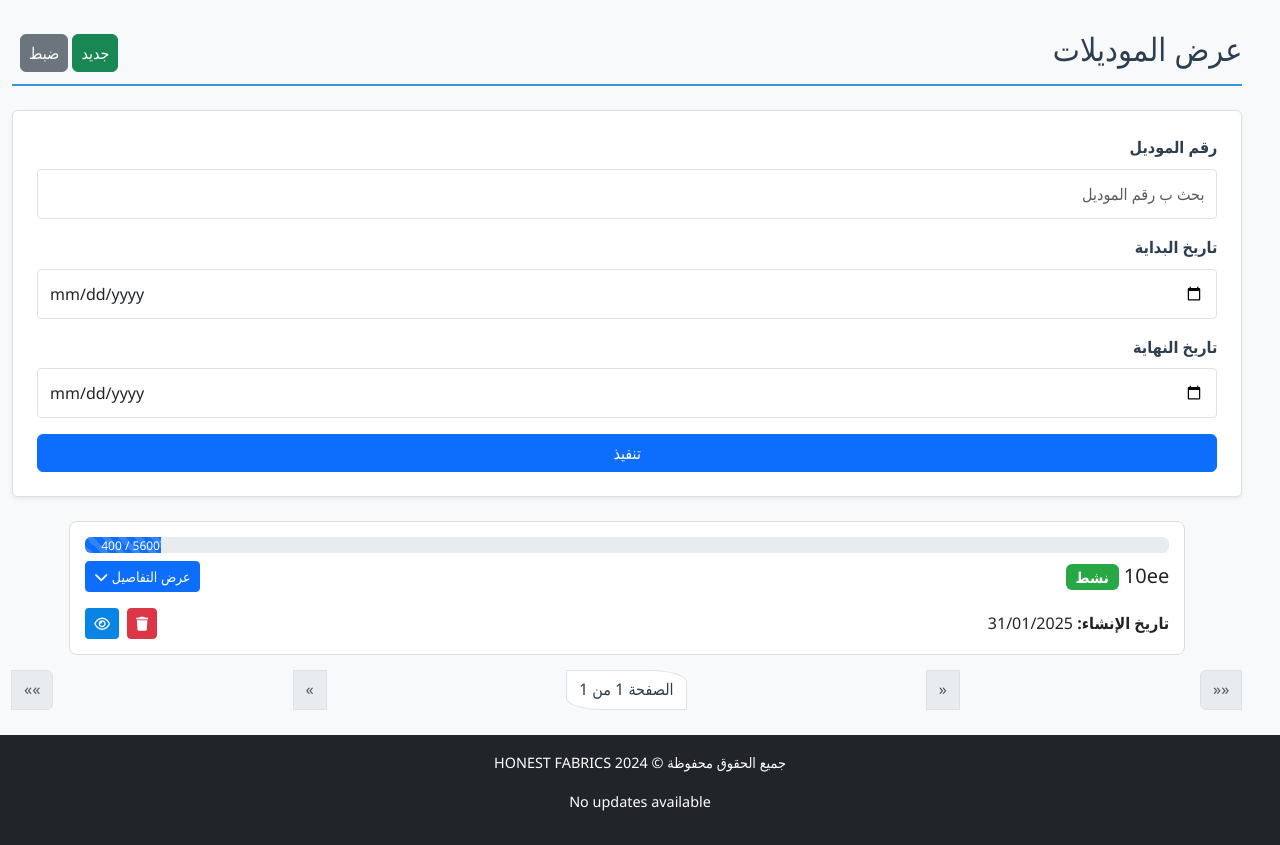
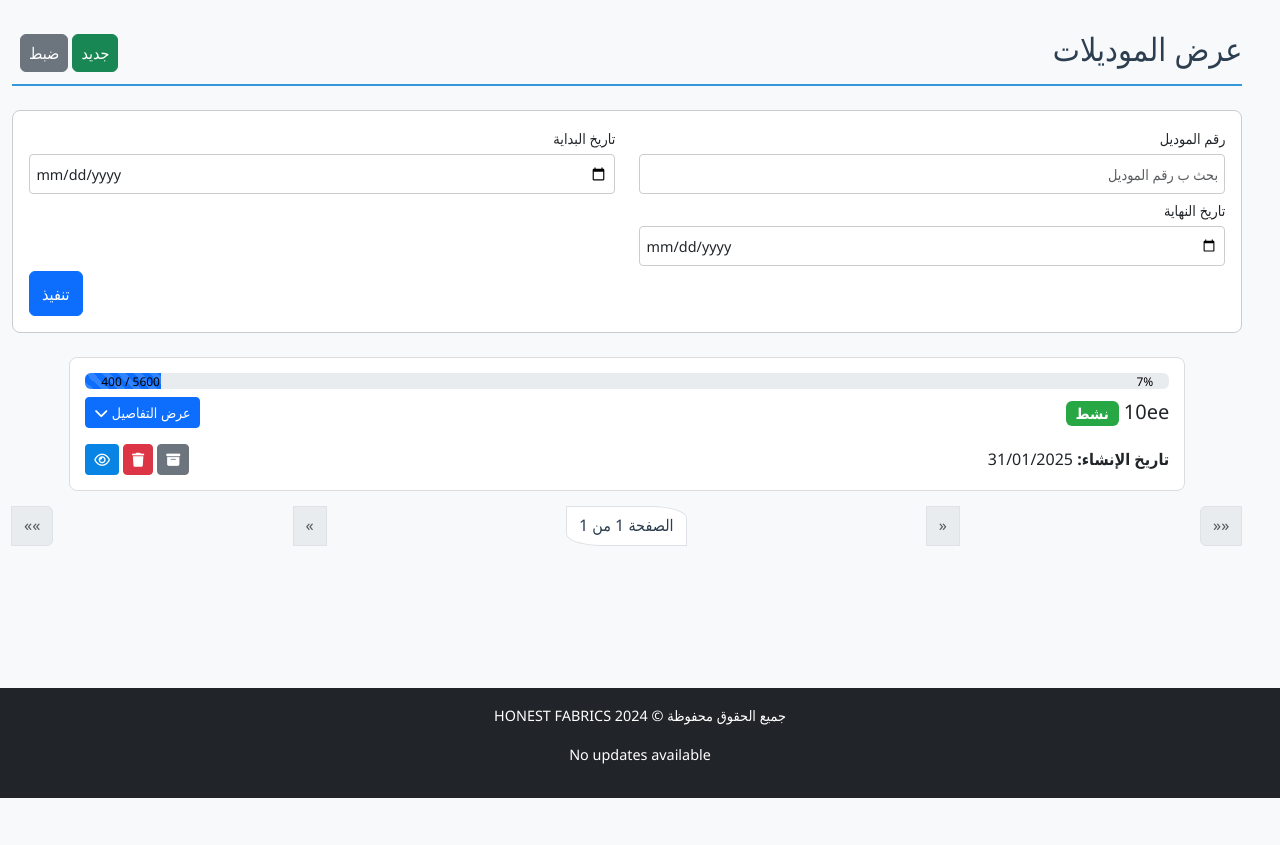
Before and after one commit to mego354/Honest, a Django app: page /production/ in a window 1280 px wide. Shown: the part 74-919 px from the top of the page. After the commit the page ends 872 px from the top, so only its background shows below. Run offline with Django 5.2, Linux system fonts and the light colour scheme; data comes from the database, SQL or seed files in the repository; both versions use the stored data as it was after the commit.

Commit message:
add archive button

```diff
--- a/cloth/static/cloth/styless.css
+++ b/cloth/static/cloth/stylesx.css
@@ -33,8 +37,7 @@ body {
 .body-div {
     margin: 2%;
     max-width: 98%;
-    /* background-color: azure; */
-    min-height: 81vh;
+    min-height: 82vh;
 }
 
 /* Navbar */
@@ -217,9 +229,65 @@ body {
     box-shadow: 0 0 5px var(--primary-color);
 }
 
+/* Base styling for the form container */
+.filter-form-flex {
+    display: flex;
+    flex-wrap: wrap;
+    padding: 1rem;
+    border: 1px solid #ccc;
+    border-radius: 8px;
+    background-color: #fff;
+    justify-content: space-between;
+    column-gap: 2px;
+    direction: rtl; /* Ensure right-to-left layout */
+}
+
+/* Style for each form group (label + input) */
+.filter-form-flex .form-group {
+    display: flex;
+    flex-direction: column;
+    margin-bottom: 5px;
+    width: 49%;
+}
+
+/* Label styling */
+.filter-form-flex .form-label {
+    font-size: 0.9rem;
+    margin-bottom: 0.25rem;
+}
+
+/* General input styling */
+.filter-form-flex .form-control {
+    border: 1px solid #ccc;
+    border-radius: 4px;
+    padding: 0.4rem;
+    font-size: 0.9rem;
+}
+
+/* Custom width and height for specific inputs */
+.filter-form-flex input[type="text"],
+.filter-form-flex input[type="number"],
+.filter-form-flex input[type="date"] {
+    width: 100%;
+    height: 40px;
+}
+
+/* Submit button container */
+.submit-container {
+    display: flex;
+    justify-content: flex-end; /* Align the button to the left */
+    width: 100%;
+}
+
+/* Style for the submit button */
+.filter-form-flex .submit-btn {
+    width: auto;  /* Adjust width as needed */
+    height: 45px;
+    font-size: 1rem;
+}
+
 /* Scoped Styles for Order Form */
 #order-form-wrapper {
-    /* max-width: 1000px; */
     margin: auto;
     padding: 20px;
     background-color: #ffffff;
--- a/cloth/templates/cloth/balance.html
+++ b/cloth/templates/cloth/balance.html
@@ -15,7 +15,7 @@
 
 {% block body %}
     <h2 class="section-title pt-4">سجل رصيد القماش</h2>
-    <form method="get" class="filter-form mb-4 p-4 rounded shadow-sm">
+    <form method="get" class="filter-form-flex mb-4 p-4 rounded shadow-sm">
         {% for filter_field in filter_fields %}
         <div class="form-group mb-3">
             <label for="filter_{{ forloop.counter }}" class="form-label">{{ filter_field.verbose_name }}</label>
@@ -26,7 +26,9 @@
         </div>
         {% endfor %}
 
-        <button type="submit" class="btn btn-primary w-100">تنفيذ</button>
+        <div class="submit-container">
+            <button type="submit" class="btn btn-primary submit-btn">تنفيذ</button>
+        </div>
     </form>
 
     <!-- Responsive Table -->
--- a/cloth/templates/cloth/cut.html
+++ b/cloth/templates/cloth/cut.html
@@ -15,7 +15,7 @@
 {% block body %}
     <h2 class="section-title pt-4">سجل تحويلات القص</h2>
 
-    <form method="get" class="filter-form mb-4 p-4 rounded shadow-sm">
+    <form method="get" class="filter-form-flex mb-4 p-4 rounded shadow-sm">
         {% for filter_field in filter_fields %}
         <div class="form-group mb-3">
             <label for="filter_{{ forloop.counter }}" class="form-label">{{ filter_field.verbose_name }}</label>
@@ -26,7 +26,9 @@
         </div>
         {% endfor %}
 
-        <button type="submit" class="btn btn-primary w-100">تنفيذ</button>
+        <div class="submit-container">
+            <button type="submit" class="btn btn-primary submit-btn">تنفيذ</button>
+        </div>
     </form>
 
     <!-- Responsive Table -->
--- a/cloth/templates/cloth/layout.html
+++ b/cloth/templates/cloth/layout.html
@@ -11,7 +11,7 @@
     <!-- Font Awesome -->
     <link rel="stylesheet" href="https://cdnjs.cloudflare.com/ajax/libs/font-awesome/6.7.1/css/all.min.css" />
     <!-- Custom CSS -->
-    <link rel="stylesheet" href={% static "cloth/styless.css" %}>
+    <link rel="stylesheet" href={% static "cloth/stylesx.css" %}>
 </head>
 <body>
     {% if messages %}
--- a/cloth/templates/cloth/return.html
+++ b/cloth/templates/cloth/return.html
@@ -15,7 +15,7 @@
 {% block body %}
     <h2 class="section-title pt-4">سجل مرتجعات القص</h2>
 
-    <form method="get" class="filter-form mb-4 p-4 rounded shadow-sm">
+    <form method="get" class="filter-form-flex mb-4 p-4 rounded shadow-sm">
         {% for filter_field in filter_fields %}
         <div class="form-group mb-3">
             <label for="filter_{{ forloop.counter }}" class="form-label">{{ filter_field.verbose_name }}</label>
@@ -26,7 +26,9 @@
         </div>
         {% endfor %}
 
-        <button type="submit" class="btn btn-primary w-100">تنفيذ</button>
+        <div class="submit-container">
+            <button type="submit" class="btn btn-primary submit-btn">تنفيذ</button>
+        </div>
     </form>
 
     <!-- Responsive Table -->
--- a/cloth/templates/cloth/statistics.html
+++ b/cloth/templates/cloth/statistics.html
@@ -15,7 +15,7 @@
 {% block body %}
     <h2 class="section-title pt-4">سجل الاحصائيات</h2>
 
-    <form method="get" class="filter-form mb-4 p-4 rounded shadow-sm">
+    <form method="get" class="filter-form-flex mb-4 p-4 rounded shadow-sm">
         {% for filter_field in filter_fields %}
         <div class="form-group mb-3">
             <label for="filter_{{ forloop.counter }}" class="form-label">{{ filter_field.verbose_name }}</label>
@@ -26,7 +26,9 @@
         </div>
         {% endfor %}
 
-        <button type="submit" class="btn btn-primary w-100">تنفيذ</button>
+        <div class="submit-container">
+            <button type="submit" class="btn btn-primary submit-btn">تنفيذ</button>
+        </div>
     </form>
 
     <!-- Responsive Table -->
--- a/core/settings.py
+++ b/core/settings.py
@@ -12,7 +12,7 @@ STATIC_URL = 'static/'
 STATIC_ROOT = 'cloth/static'
 
 Hosted = True
-# Hosted = False
+Hosted = False
 if Hosted:
     DEBUG = False
     ALLOWED_HOSTS = ['honestfabrics.pythonanywhere.com']
--- a/production/forms.py
+++ b/production/forms.py
@@ -30,7 +30,7 @@ class ProductionPieceForm(forms.ModelForm):
 
 class ProductionForm(forms.Form):
     model = forms.ModelChoiceField(
-        queryset=Model.objects.all(),
+        queryset=Model.objects.filter(is_archive=False),
         label="اختر الموديل",
         widget=forms.Select(attrs={'class': 'form-control'})
     )
--- a/production/models.py
+++ b/production/models.py
@@ -5,6 +5,7 @@ class Model(models.Model):
     id = models.AutoField(primary_key=True, verbose_name="الرمز")
     model_number = models.CharField(max_length=50, verbose_name="رقم الموديل", unique=True)
     created_at = models.DateTimeField(verbose_name="تاريخ الإنشاء", default=now)
+    is_archive = models.BooleanField(default=False)
 
     class Meta:
         ordering = ['-created_at']
--- a/production/templates/production/detail_model.html
+++ b/production/templates/production/detail_model.html
@@ -59,6 +59,12 @@
                 <div class="row info-card shadow-sm rounded">
                     <h5 class="col text-center"><strong>اجمالي الاطقم</strong></h5>
                     <h5 class="col text-center">{{ total_sizes_pieces }}</h5>
+                </div>
+            </div>
+            <div class="col-md-6 col-sm-12">
+                <div class="row info-card shadow-sm rounded">
+                    <h5 class="col text-center"><strong>عدد الدست</strong></h5>
+                    <h5 class="col text-center">{{ total_Dozens }}</h5>
                 </div>
             </div>
         </div>
--- a/production/templates/production/list_model.html
+++ b/production/templates/production/list_model.html
@@ -22,21 +22,24 @@
         </div>
     </div>
 
-    <form method="get" class="filter-form mb-4 p-4 rounded shadow-sm">
+    <form method="get" class="filter-form-flex">
         {% for filter_field in filter_fields %}
-        <div class="form-group mb-3">
-            <label for="filter_{{ forloop.counter }}" class="form-label">{{ filter_field.verbose_name }}</label>
+          <div class="form-group">
+            <label for="filter_{{ forloop.counter }}" class="form-label">
+              {{ filter_field.verbose_name }}
+            </label>
             <input
-                type="{% if filter_field.field_name in 'start_date end_date' %}date{% else %}text{% endif %}"
+              type="{% if filter_field.field_name in 'start_date end_date' %}date{% elif filter_field.field_name in 'quantity price' %}number{% else %}text{% endif %}"
               id="filter_{{ forloop.counter }}"
               name="{{ filter_field.field_name }}"
               placeholder="بحث ب {{ filter_field.verbose_name }}"
-                class="form-control"
-                value="{{ filter_field.value }}">
+              class="form-control">
           </div>
         {% endfor %}
+        <div class="submit-container">
+            <button type="submit" class="btn btn-primary submit-btn">تنفيذ</button>
+        </div>
 
-        <button type="submit" class="btn btn-primary w-100">تنفيذ</button>
       </form>
 
 </head>
@@ -46,14 +49,16 @@
         <div class="model-card">
 
             {% with usage=model.get_usage_percentage %}
-            <div dir="ltr" class="progress mb-2">
+            <div dir="ltr" class="progress mb-2 position-relative">
                 <div class="progress-bar progress-bar-striped {{ usage.percent_style }}"
                      role="progressbar"
                      style="width: {{ usage.percent }}%"
                      aria-valuenow="{{ usage.used_amount }}"
                      aria-valuemin="0"
                      aria-valuemax="{{ usage.total_amount }}">
-                    <div class="d-flex justify-content-between align-items-center px-3">
+                </div>
+                <div class="progress-data d-flex justify-content-between align-items-center px-3 position-absolute w-100 h-100"
+                     style="top: 0; left: 0; color: #000000;">
                     <div>
                         {{ usage.used_amount }} / {{ usage.total_amount }}
                     </div>
@@ -61,10 +66,8 @@
                         {{ usage.percent }}%
                     </div>
                 </div>
+            </div>
 
-
-                </div>
-            </div>
             {% endwith %}
 
             <div class="d-flex justify-content-between align-items-center pb-3">
@@ -82,10 +85,15 @@
                 {% comment %} <p><strong>تاريخ الإنشاء:</strong> <span dir="ltr">{{ model.created_at|date:"d/m/Y h:i A" }}</span></p> {% endcomment %}
                 <p class="mb-0"><strong>تاريخ الإنشاء:</strong> <span dir="ltr">{{ model.created_at|date:"d/m/Y" }}</span></p>
                 <div class="d-flex justify-content-between align-items-center">
-                    <a class="btn btn-sm btn-danger" href="{% url 'model_delete_view' model.id %}">
+                    {% if not model.is_archive %}
+                    <a class="btn btn-sm btn-secondary" href="{% url 'toggle_archive' model.id %}">
+                        <i class="fa-solid fa-box-archive"></i>
+                    </a>
+                    {% endif %}
+                    <a class="me-1 btn btn-sm btn-danger" href="{% url 'model_delete_view' model.id %}">
                         <i class="fas fa-trash"></i>
                     </a>
-                    <a class="me-2 btn btn-sm" style="background-color: #0784e4; color: #ffffff" href="{% url 'model_detail_view' model.id %}">
+                    <a class="me-1 btn btn-sm" style="background-color: #0784e4; color: #ffffff" href="{% url 'model_detail_view' model.id %}">
                         <i class="fa-regular fa-eye" ></i>
                     </a>
                 </div>
--- a/production/urls.py
+++ b/production/urls.py
@@ -8,6 +8,7 @@ urlpatterns = [
     path('create/', ModelCreationView.as_view(), name='model_creation_view'),
     path('model/<int:pk>/', ModelDetailView.as_view(), name='model_detail_view'),
     path('model/<int:pk>/delete/', ModelDeleteView.as_view(), name='model_delete_view'),
+    path('model/<int:pk>/toggle-archive/', ToggleArchiveView.as_view(), name='toggle_archive'),
 
     path('size/add/<int:model_id>/', SizeAmountCreateView.as_view(), name='sizeamount_add'),
     path('size/<int:pk>/edit/', SizeAmountEditView.as_view(), name='SizeAmount_edit'),
--- a/production/views.py
+++ b/production/views.py
@@ -1,5 +1,6 @@
 from urllib.parse import urlencode
 from django.http import JsonResponse
+from django.views import View
 from django.views.generic import FormView, CreateView, ListView, UpdateView, DetailView, DeleteView
 from django.urls import reverse, reverse_lazy
 from django.shortcuts import redirect, get_object_or_404, render
@@ -89,6 +90,7 @@ class ModelDetailView(DetailView):
         total_sizes_pieces = model.size_amounts.aggregate(total=Sum('amount'))['total'] or 0
 
         context['total_sizes_pieces'] = total_sizes_pieces
+        context['total_Dozens'] = round(total_sizes_pieces / 12, 2)
         return context
 
 class ModelDeleteView(DeleteView):
@@ -146,6 +148,14 @@ class ModelListingView(ListView):
 
         return context
 
+class ToggleArchiveView(View):
+    def get(self, request, pk, *args, **kwargs):
+        model_instance = get_object_or_404(Model, pk=pk)
+
+        model_instance.is_archive = not model_instance.is_archive
+        model_instance.save()
+
+        return redirect(reverse_lazy("model_detail_view", args=[model_instance.id]))
 ###############################################################################################################################
 class SizeAmountCreateView(CreateView):
     model = SizeAmount
@@ -263,7 +273,7 @@ class ProductionListingView(ListView):
     template_name = "production/list_production.html"
     model = ProductionPiece
     paginate_by = 30
-    filter_fields = ["model_number", "type", "size", "start_date", "end_date"]
+    filter_fields = ["model_number", "type", "size", "start_date", "end_date", "factory"]
 
     def parse_date(self, date_str):
         """
@@ -292,6 +302,10 @@ class ProductionListingView(ListView):
         if type:
             filters &= Q(piece__type__icontains=type)
 
+        factory = self.request.GET.get("factory")
+        if factory:
+            filters &= Q(factory__icontains=factory)
+
         start_date = self.parse_date(self.request.GET.get("start_date"))
         end_date = self.parse_date(self.request.GET.get("end_date"))
         if start_date:
@@ -310,6 +324,7 @@ class ProductionListingView(ListView):
             {"field_name": "size", "verbose_name": "المقاس", "value": self.request.GET.get("size", "")},
             {"field_name": "start_date", "verbose_name": "تاريخ البداية", "value": self.request.GET.get("start_date", "")},
             {"field_name": "end_date", "verbose_name": "تاريخ النهاية", "value": self.request.GET.get("end_date", "")},
+            {"field_name": "factory", "verbose_name": "المصنع", "value": self.request.GET.get("factory", "")},
         ]
 
         return context
```
Also changed, not shown: other parts of cloth/static/cloth/stylesx.css (+40 -14 lines), production/templates/production/list_production.html (+4 -3 lines), db.sqlite3, production/migrations/0013_alter_productionpiece_options_model_is_archive.py (added). Lines whose indentation alone changed are shown as unchanged.
